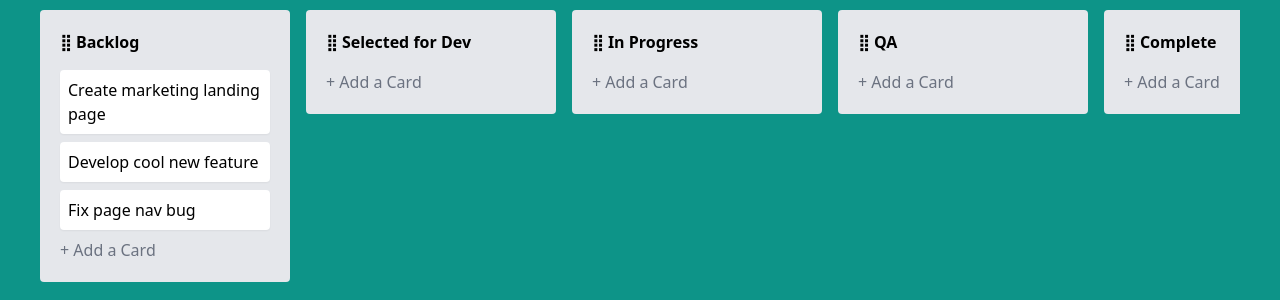
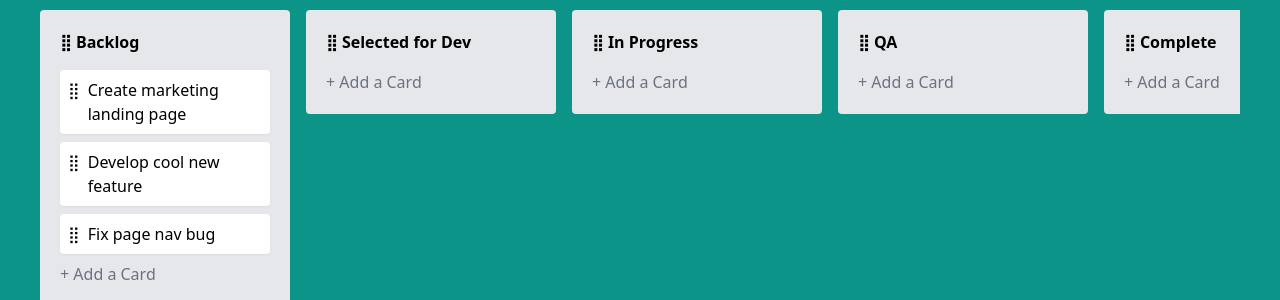
Before and after one commit to andreecirillo/trello-clone, a Nuxt app: page / in a window 1280 px wide. Shown: the part 220-520 px from the top of the page. Built offline with nearby package versions, Linux system fonts and the light colour scheme.

Commit message:
Drag and Drop Tasks Between Columns

```diff
--- a/components/TrelloBoard.vue
+++ b/components/TrelloBoard.vue
@@ -1,5 +1,5 @@
 <script setup lang="ts">
-import type { Column } from "~~/types"
+import type { Column, Task } from "~~/types"
 import draggable from "vuedraggable"
 import { nanoid } from "nanoid"
 const columns = ref<Column[]>([
@@ -39,13 +39,16 @@
                         <DragHandle/>
                         {{ column.title }}
                     </header>
-                    <TrelloBoardTask v-for="task in column.tasks" :key="task.id" :task="task" />
+                    <draggable v-model="column.tasks" group="tasks" :animation="150" handle=".drag-handle" item-key="id">
+                        <template #item="{element: task}: {element: Task}">
+                            <TrelloBoardTask :task="task" />
+                        </template>
+                    </draggable>
                     <footer>
                         <button class="text-gray-500">+ Add a Card</button>
                     </footer>
                 </div>
             </template>
         </draggable>
-
     </div>
 </template>
--- a/components/TrelloBoardTask.vue
+++ b/components/TrelloBoardTask.vue
@@ -5,7 +5,8 @@
 }>();
 </script>
 <template>
-    <div :title="task.createdAt.toLocaleDateString()" class="bg-white p-2 mb-2 rounded shadow-sm max-w-[250px]">
+    <div :title="task.createdAt.toLocaleDateString()" class="bg-white p-2 mb-2 rounded shadow-sm max-w-[250px] flex">
+        <DragHandle class="pr-2"/>
         <span>
             {{ task.title }}
         </span>
```
